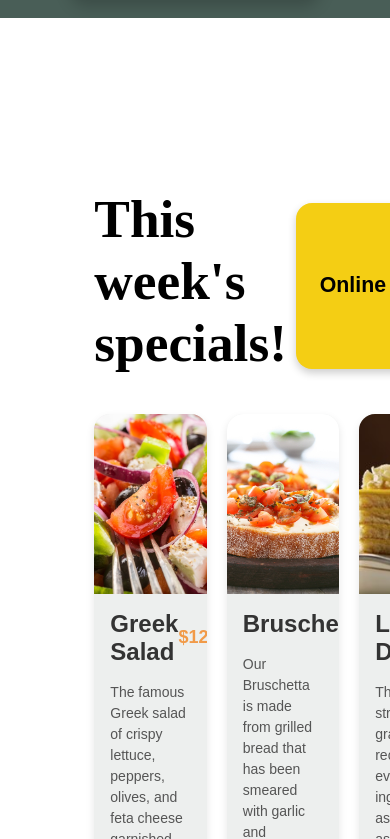
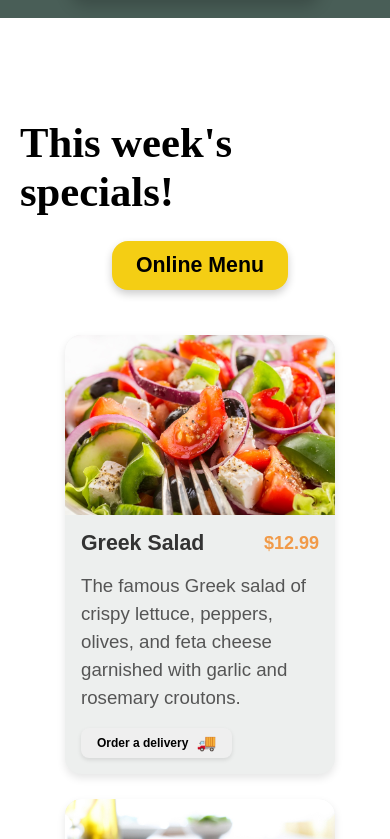
Before and after one commit to JoelEmmanuel795/Meta_Capstone_Project, a React (Create React App) app: page / in a window 390 px wide. Shown: the part 765-1604 px from the top of the page. Built offline with nearby package versions, Linux system fonts and the light colour scheme.

Commit message:
Finished responsive Design for the Card Section

```diff
--- a/src/CSS/CardSpecials.css
+++ b/src/CSS/CardSpecials.css
@@ -43,7 +43,7 @@
 
 .card-description {
   font-family: 'Karla', sans-serif;
-  font-size: 14px;
+  font-size: 14pt;
   color: #555;
   line-height: 1.5;
   margin-bottom: 16px; /* Added spacing below description */
@@ -64,7 +64,7 @@
   border: none;
   border-radius: 8px;
   padding: 10px 20px;
-  font-size: 14px;
+  font-size: 16px;
   font-weight: bold;
   cursor: pointer;
   box-shadow: 0 2px 4px rgba(0, 0, 0, 0.1); /* Subtle shadow */
@@ -81,3 +81,17 @@
   font-size: 16px; /* Adjust icon size */
   line-height: 0; /* Align icon vertically */
 }
+
+
+@media (max-width: 480px) {
+  .card-specials {
+  }
+
+  .order-button {
+    display: inline-flex; /* Align icon and text horizontally */
+    align-items: center;
+    justify-content: center;
+    font-size: 12px;
+    padding: 8px 16px;
+  }
+}
--- a/src/CSS/SpecialsSection.css
+++ b/src/CSS/SpecialsSection.css
@@ -1,5 +1,5 @@
 .specials-section {
-  margin: 170px 0 20px 0;
+  margin: 180px 0 20px 0;
 }
 
 .specials-grid {
@@ -29,7 +29,7 @@
   grid-column: 3 / span 8;
   display: grid;
   grid-template-columns: repeat(3, 1fr); /* 3 equal-width columns */
-  gap: 20px; /* Even spacing between rows and columns */
+  gap: 25px; /* Even spacing between rows and columns */
   justify-items: center; /* Center the cards horizontally within their grid cells */
 }
 
@@ -57,3 +57,94 @@
 .view-menu-button:hover {
   background-color: #d4b210;
 }
+
+/* Adjust grid and padding for medium screens */
+@media (max-width: 1256px) {
+  .specials-section {
+    margin: 100px 0 20px 0;
+  }
+
+  .specials-grid {
+    display: grid;
+    grid-template-columns: repeat(10, 1fr); /* 12 equal columns */
+    grid-template-rows: auto auto; /* Rows for header, main, and footer */
+    grid-template-areas:
+      "header header header header header header header header header header"
+      "cards cards cards cards cards cards cards cards cards cards"
+    ;
+  }
+
+  .specials-flex {
+    grid-area: header;
+    grid-column: 2 / span 8;
+  }
+
+  .specials-cards {
+    margin: 30px 0 20px 0;
+    grid-area: cards;
+    grid-column: 2 / span 8;
+  }
+}
+
+/* Adjust grid and padding for medium screens */
+@media (max-width: 800px) {
+  .specials-grid {
+    display: grid;
+    grid-template-columns: repeat(10, 1fr); /* 12 equal columns */
+    grid-template-rows: auto auto; /* Rows for header, main, and footer */
+    grid-template-areas:
+      "header header header header header header header header header header"
+      "cards cards cards cards cards cards cards cards cards cards"
+    ;
+  }
+
+  .specials-flex {
+    grid-area: header;
+    grid-column: 2 / span 8;
+    display: flex;
+    justify-content: space-between;
+    flex-wrap: wrap;
+  }
+
+  .specials-cards {
+    margin: 30px 0 20px 0;
+    grid-area: cards;
+    grid-column: 2 / span 8;
+    display: flex;
+    justify-content: space-between;
+    flex-wrap: wrap;
+  }
+}
+
+@media (max-width: 480px) {
+  .specials-grid {
+    display: grid;
+    grid-template-columns: 20px 360px 20px; /* 12 equal columns */
+    grid-template-rows: auto auto; /* Rows for header, main, and footer */
+    grid-template-areas:
+      "header header header"
+      "cards cards cards"
+    ;
+  }
+
+  .specials-flex {
+    grid-area: header;
+    grid-column: 2;
+    display: flex;
+    flex-wrap: wrap;
+    justify-content: center;
+  }
+
+  .specials-cards {
+    margin: 30px 0 20px 0;
+    grid-area: cards;
+    grid-column: 2;
+    display: flex;
+    flex-wrap: wrap;
+    justify-content: center;
+  }
+
+  .specials-flex h2 {
+    font-size: 32pt;
+  }
+}
--- a/src/Components/CardSpecials.js
+++ b/src/Components/CardSpecials.js
@@ -1,5 +1,5 @@
 import React from 'react';
-import '../CSS/CardSpecials.css'; // Ensure this points to your updated CSS file
+import '../CSS/CardSpecials.css'; // Ensure styles are responsive
 
 const CardSpecials = ({ image, title, description, price }) => {
   return (
@@ -7,13 +7,13 @@ const CardSpecials = ({ image, title, description, price }) => {
       <img src={image} alt={title} className="card-image" />
       <div className="card-content">
         <div className="card-header">
-          <h6>{title}</h6>
+          <h5 className="card-title">{title}</h5>
           <span className="card-price">${price}</span>
         </div>
         <p className="card-description">{description}</p>
         <div className="card-footer">
           <button className="order-button">
-            Order a delivery 🚚
+            Order a delivery <span className="order-icon">🚚</span>
           </button>
         </div>
       </div>
```
